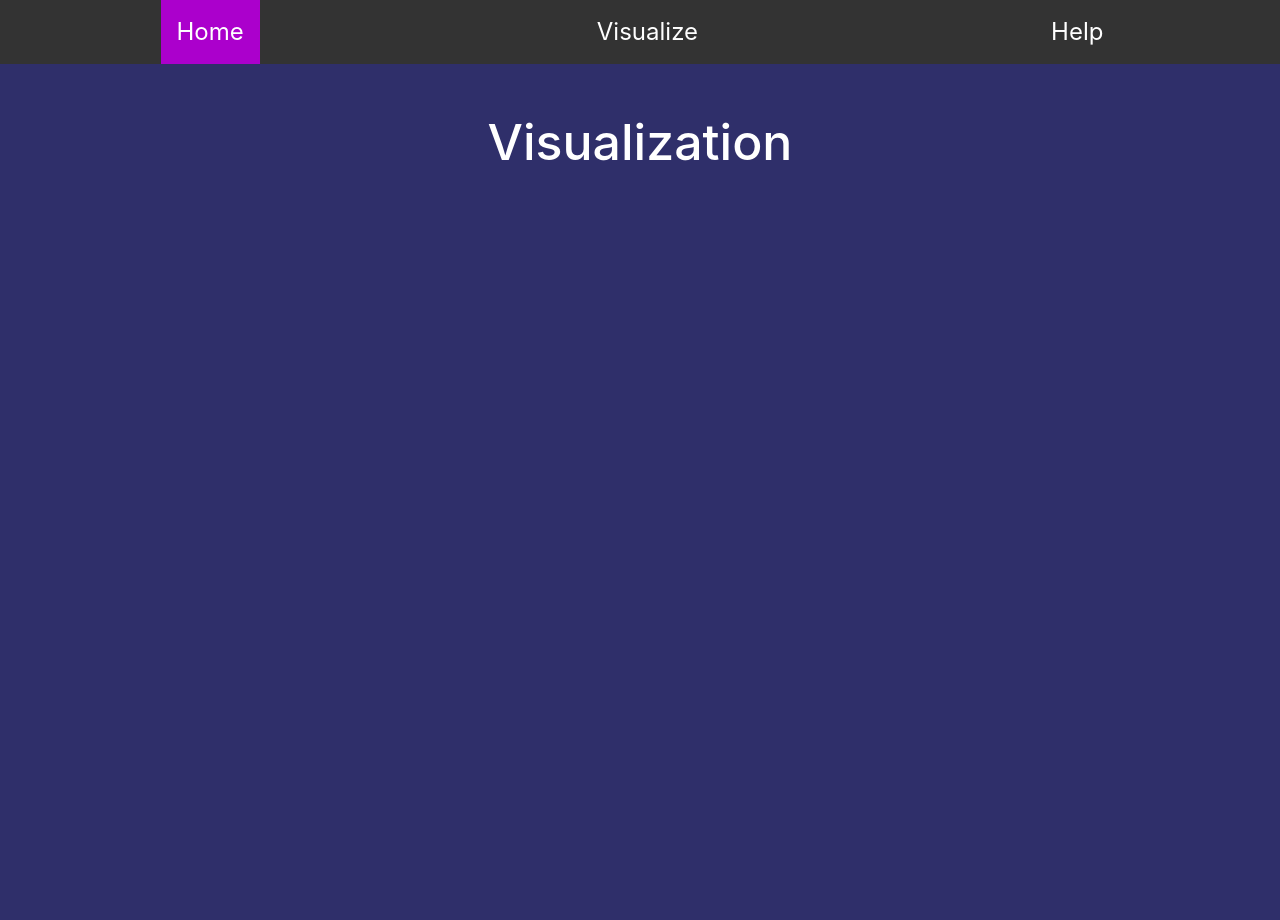
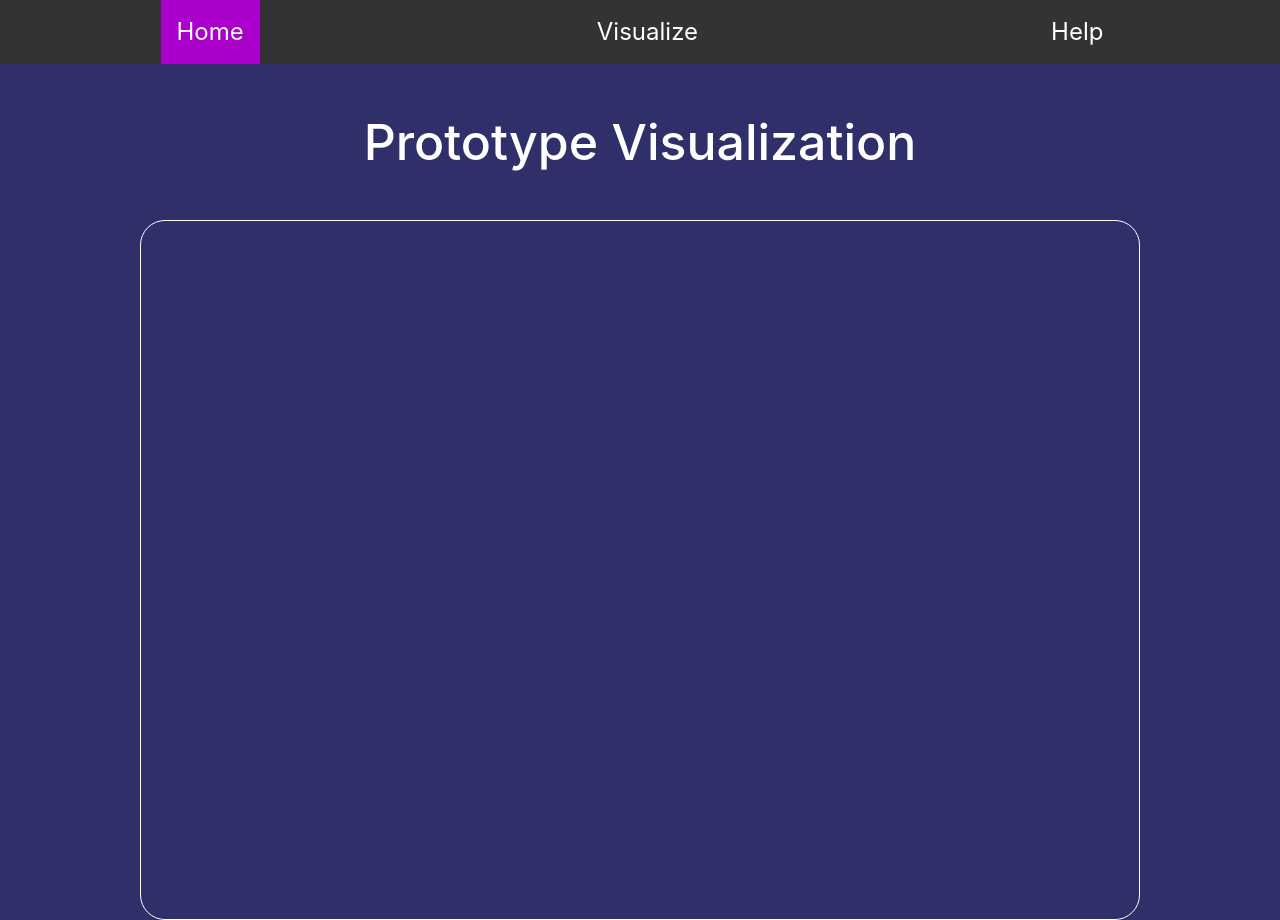
Before and after one commit to CocoTheOwner/CocoTheOwner.github.io, a React (Create React App) app: page / in a window 1280 px wide. Before the commit the page ends 800 px from the top, so only its background shows below. Built offline with nearby package versions, Linux system fonts and the light colour scheme.

Commit message:
Simple border for prototype
Remove multiple <div> in index.html

```diff
--- a/public/index.html
+++ b/public/index.html
@@ -43,6 +43,7 @@
     <noscript>You need to enable JavaScript to run this app.</noscript>
     <div id="root"></div>
     <div id="header"></div>
+    <div id="protovisual"></div>
     <div id="example"></div>
 
     <!--
--- a/src/components/PageHeader.tsx
+++ b/src/components/PageHeader.tsx
@@ -1,7 +1,7 @@
 export default function PageHeader() {
     return (
         <div className="page-header my-5">
-            <h1 style={{color: "white", textAlign: "center", fontSize: "50px"}}>Visualization</h1>
+            <h1 style={{color: "white", textAlign: "center", fontSize: "50px"}}>Prototype Visualization</h1>
         </div>
     );
 }
--- /dev/null
+++ b/src/components/ProtoVisual.tsx
@@ -0,0 +1,8 @@
+export default function PageHeader() {
+    return (
+        // TODO: Link visualization to div
+        // Width and height are currently fixed (do not automatically resize)
+        <div style={{border: "1px solid #FFFFFF", width: "1000px", height: "700px", margin:"auto", borderRadius:"25px"}} className="">
+        </div>
+    );
+}
--- a/src/index.tsx
+++ b/src/index.tsx
@@ -5,6 +5,7 @@ import reportWebVitals from './reportWebVitals';
 import 'bootstrap/dist/css/bootstrap.css';
 import './custom.scss';
 import PageHeader from './components/PageHeader'
+import ProtoVisual from './components/ProtoVisual'
 
 
 /*
@@ -24,6 +25,7 @@ ReactDOM.render(
 ReactDOM.render(
   <React.StrictMode>
     <PageHeader />
+    <ProtoVisual />
   </React.StrictMode>,
   document.getElementById('header')
 );
```
